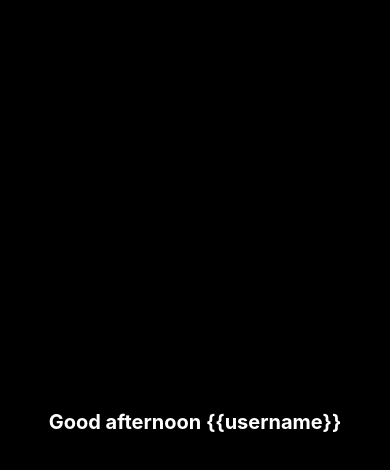
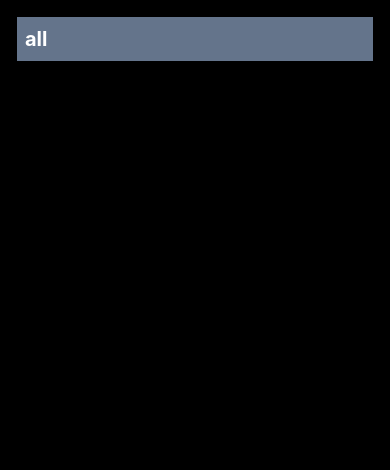
Before and after one commit to theofrgs/spotify-clone, a React Native app: screen / in a window 390 px wide. Shown: the top 470 px of the page. Built offline with nearby package versions, Linux system fonts and the light colour scheme.

Commit message:
[main]: Add header

```diff
--- a/App.tsx
+++ b/App.tsx
@@ -1,12 +1,12 @@
 import { SafeAreaView, Text } from "react-native";
 import { I18nextProvider } from "react-i18next";
 import i18n from "./i18n";
-import Home from "./src/pages/home";
+import Home from "./src/pages/home/home";
 
 export default function App() {
   return (
     <I18nextProvider i18n={i18n}>
-      <SafeAreaView className="flex-1 items-center justify-center bg-black">
+      <SafeAreaView className="flex-1 bg-black">
         <Home />
       </SafeAreaView>
     </I18nextProvider>
--- a/src/pages/home.tsx
+++ /dev/null
@@ -1,17 +0,0 @@
-import { Text, SafeAreaView } from "react-native";
-import React from "react";
-import { useTranslation } from "react-i18next";
-
-const Home = () => {
-  const { t } = useTranslation();
-
-  return (
-    <SafeAreaView className="flex-1 items-center justify-center bg-black">
-      <Text className="text-white font-bold text-xl">
-        {t("home.welcome")} {"{{username}}"}
-      </Text>
-    </SafeAreaView>
-  );
-};
-
-export default Home;
--- /dev/null
+++ b/src/pages/home/components/header.tsx
@@ -0,0 +1,24 @@
+import { View, Text } from "react-native";
+import React from "react";
+import { useTranslation } from "react-i18next";
+import { HOME_STATE } from "../home";
+
+type Props = {
+  homeState: HOME_STATE;
+  setHomeState: React.Dispatch<React.SetStateAction<HOME_STATE>>;
+  getTranslatedHomeState: (state: HOME_STATE) => string;
+};
+
+const Header = ({ homeState, setHomeState, getTranslatedHomeState }: Props) => {
+  const { t } = useTranslation();
+
+  return (
+    <View className={`p-2 border bg-slate-500`}>
+      <Text className="text-white font-bold text-xl">
+        {getTranslatedHomeState(homeState)}
+      </Text>
+    </View>
+  );
+};
+
+export default Header;
--- /dev/null
+++ b/src/pages/home/home.tsx
@@ -0,0 +1,43 @@
+import { SafeAreaView, Text } from "react-native";
+import React, { useState } from "react";
+import { useTranslation } from "react-i18next";
+import Header from "./components/header";
+
+export enum HOME_STATE {
+  ALL,
+  MUSIC,
+  PODCAST,
+}
+
+const Home = () => {
+  const { t } = useTranslation();
+  const [homeState, setHomeState] = useState<HOME_STATE>(HOME_STATE.ALL);
+
+  const getTranslatedHomeState = (state: HOME_STATE) => {
+    switch (state) {
+      case HOME_STATE.ALL:
+        return t("all");
+      case HOME_STATE.MUSIC:
+        return t("music");
+      case HOME_STATE.PODCAST:
+        return t("podcast");
+      default:
+        return t("all");
+    }
+  };
+
+  return (
+    <SafeAreaView className="p-4">
+      {/* <Text className="text-white font-bold text-xl">
+        {t("home.welcome")} {"{{username}}"}
+      </Text> */}
+      <Header
+        homeState={homeState}
+        setHomeState={setHomeState}
+        getTranslatedHomeState={getTranslatedHomeState}
+      />
+    </SafeAreaView>
+  );
+};
+
+export default Home;
```
